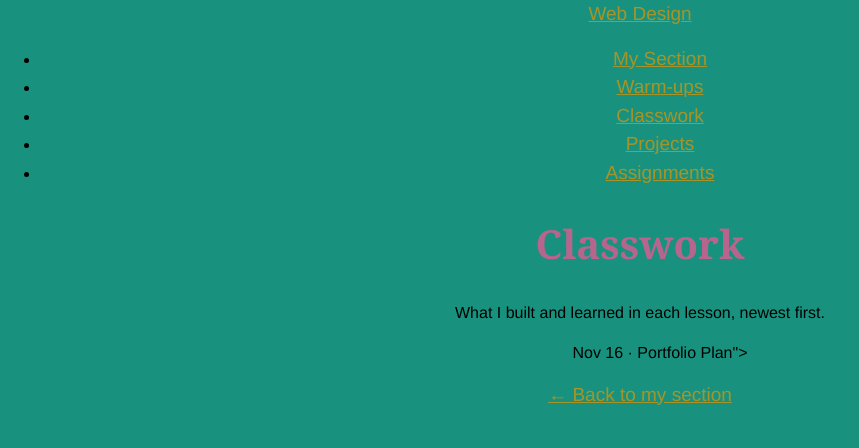
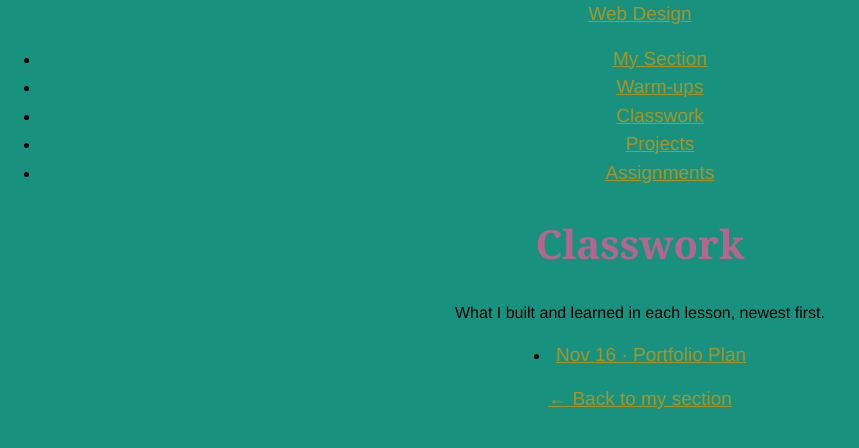
Before and after one commit to montverde-webdesign/gabriel-carrero, a plain HTML site: page classwork/index.html in a window 1280 px wide. Shown: the whole page, without its empty margins (0-859 px from the left). Drawn offline with Linux system fonts and the light colour scheme.

Commit message:
Add porfolio plan

```diff
--- a/classwork/index.html
+++ b/classwork/index.html
@@ -33,8 +33,7 @@
          <li><a href="2026-10-23-section-setup.html">Oct 23 &middot; Set Up My Section</a></li>
     -->
 
-    <ul class="
-    <li><a href="2026-11-16-portfolio-plan.html">Nov 16 &middot; Portfolio Plan</a></li>">
+    <li><a href="2026-11-16-portfolio-plan.html">Nov 16 &middot; Portfolio Plan</a></li>
     </ul>
 
     <p><a href="../index.html">&larr; Back to my section</a></p>
```
